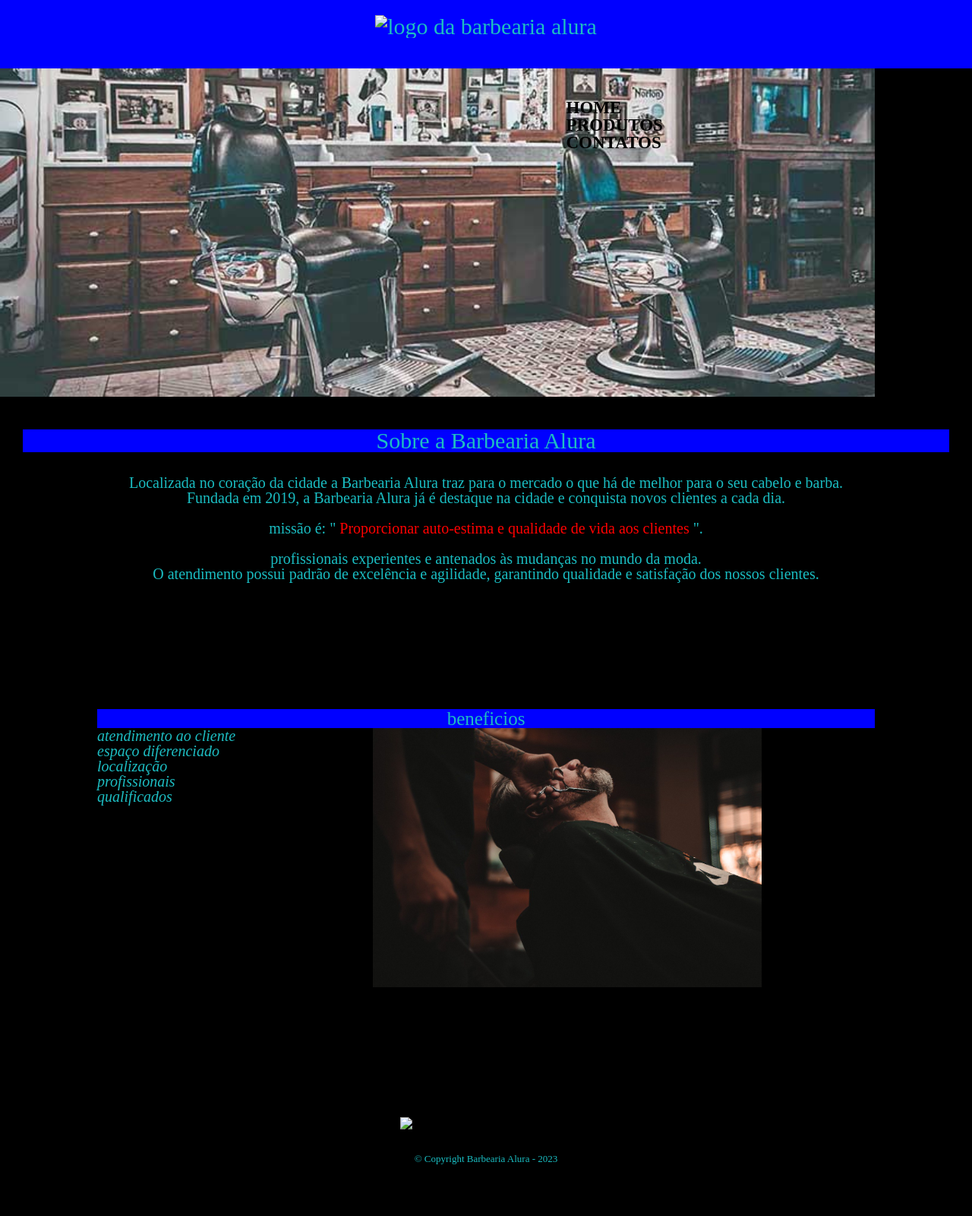
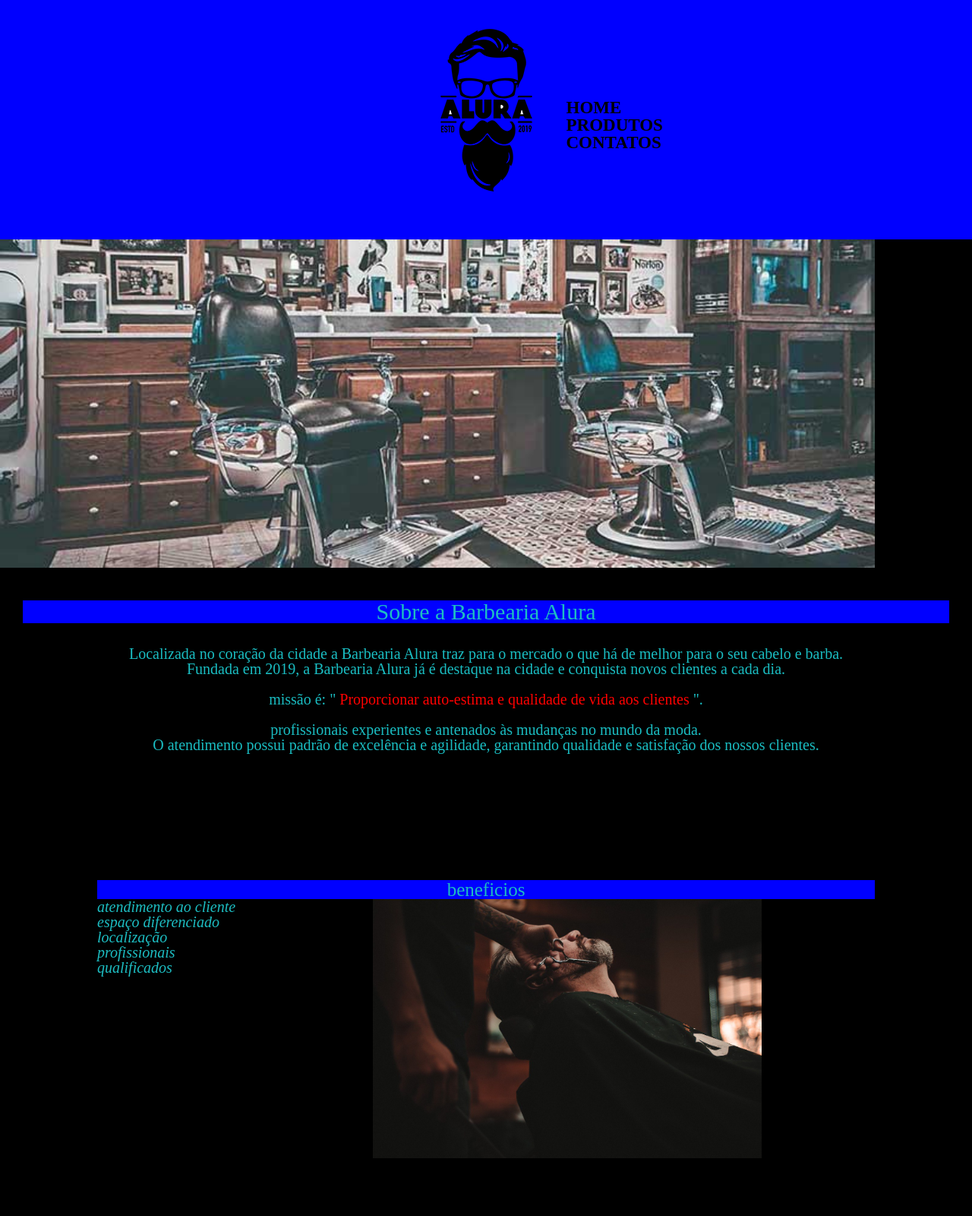
Before and after one commit to djlopes-dev/alura-barbearia, a plain HTML site: page index.html in a window 1280 px wide. Shown: the top 1600 px of the page at 76% size. Drawn offline with Linux system fonts and the light colour scheme.

Commit message:
Update index.html

```diff
--- a/index.html
+++ b/index.html
@@ -11,7 +11,7 @@
   <body>
     <header>
       <div class="caixa">
-          <H1 id="logo1"> <img src="sla/logo.png"  alt="logo da barbearia alura"> </H1>
+          <H1 id="logo1"> <img src="./logo.png"  alt="logo da barbearia alura"> </H1>
             <nav>
                <ul>
                  <li> <a href="index.html">home</a></li>
@@ -53,7 +53,7 @@
 
          <footer>
 
-<img src="sla/logo-branco.png" alt="logo d barbearia alura branco">
+<img src="./logo-branco.png" alt="logo d barbearia alura branco">
 <p class="copy">&copy; Copyright Barbearia Alura - 2023</p>
 
 
```
